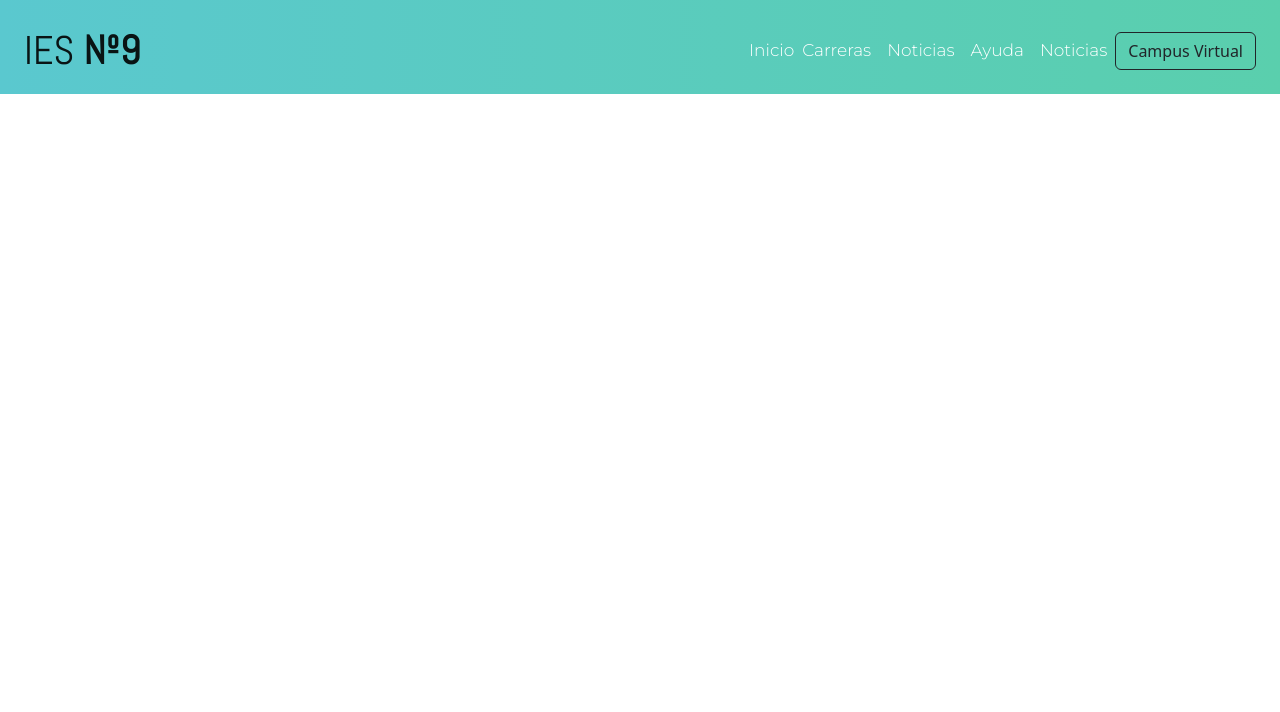
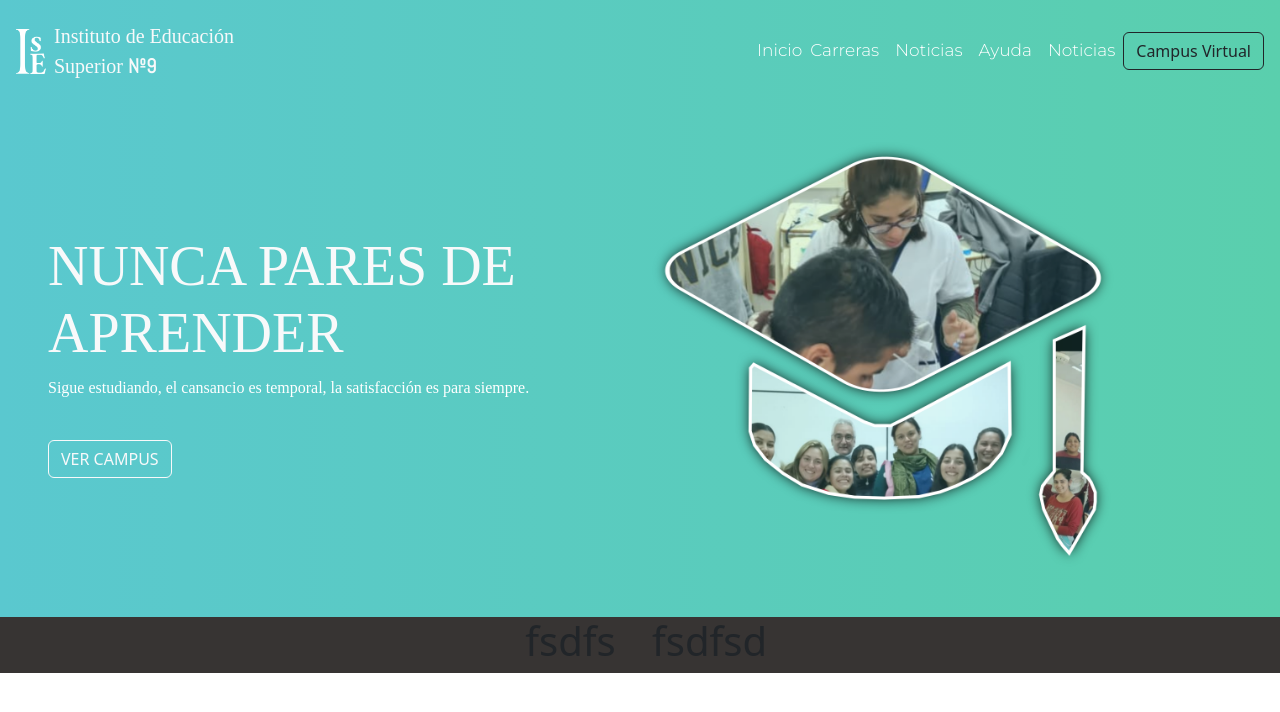
Before and after one commit to jaglux12/pagina-instituto-isp9, a PHP site: page / in a window 1280 px wide. Shown: the top 712 px of the page. Run offline with PHP 8.4, Linux system fonts and the light colour scheme; some libraries are stand-ins or nearby versions; some web fonts are replaced.

Commit message:
cambios importantes en el index

```diff
--- a/css/estilo-carreras_pagPrincipal.css
+++ b/css/estilo-instituto-presentacion.css
@@ -21,9 +21,7 @@
   height: 100%;
 }
 
-#panelBaseNombre h1{
-  font-size: 45px;
-  margin-left: 40px;
+#tituloPresentacion{
   font-family: 'Joan', serif;
 }
 
--- a/css/estilo-todasLasCarreras.css
+++ b/css/estilo-todasLasCarreras.css
@@ -1,18 +1,7 @@
 @import url('https://fonts.googleapis.com/css2?family=Open+Sans:wght@300&display=swap');
 @import url('https://fonts.googleapis.com/css2?family=Source+Sans+Pro:wght@200&display=swap');
 #panelBaseTCarreras{
-  width: 100%;
-  display: flex;
-  padding-top: 25px;
-  flex-direction: column;
   background-color: #373433 ;
-  justify-content: center;
-  align-items: center;
-  height: 1200px;
-  margin: 0 auto;
-  margin-top: 60px;
-  padding-top: 30px;
-  padding-bottom: 30px;
 }
 
 #panelBaseCarrerasHorizontal{
--- a/index.php
+++ b/index.php
@@ -16,6 +16,8 @@
 
     <!-- CSS locales -->
     <link href="css/estilo-header.css" rel="stylesheet">
+    <link href="css/estilo-instituto-presentacion.css" rel="stylesheet">
+    <link href="css/estilo-todasLasCarreras.css" rel="stylesheet">
 
     <title> Instituto de Educación Superior Nº9 </title>
 
@@ -24,11 +26,21 @@
   <body>
 
 
-    <header>
+    <header  id="panelNav">
       <?php
         require 'references/header.php'
        ?>
+       <?php
+        require 'references/section_header.php'
+       ?>
     </header>
+
+    <!-- Panel de carreras -->
+    <section id="panelBaseTCarreras">
+      <?php
+        require 'references/articulo_carreras.php'
+       ?>
+    </section>
 
     <!-- JQuery -->
     <script
--- /dev/null
+++ b/references/articulo_carreras.php
@@ -0,0 +1,12 @@
+<div class="container-fluid d-flex justify-content-center">
+
+  <div class="row">
+    <div class="col-md-6">
+      <h1>fsdfs</h1>
+    </div>
+    <div class="col-md-6">
+      <h1>fsdfsd</h1>
+    </div>
+  </div>
+
+</div>
--- a/references/header.php
+++ b/references/header.php
@@ -1,7 +1,10 @@
 
-<nav class="navbar navbar-expand-sm navbar-light pt-3 px-4 justify-content-between" id="panelNav">
+<nav class="navbar navbar-expand-md navbar-light pt-3 px-3 justify-content-between">
 
-  <a href="index.php" class="navbar-brand fs-1" id="tituloMenuDesplegable"> IES <strong><label>Nº9</label></strong>  </a>
+  <a href="index.php" class="navbar-brand fs-1 d-xs-block d-md-none" id="tituloMenuDesplegable"> IES <strong><label >Nº9</label></strong>  </a>
+
+  <img src="img/logo_ies.png" width="30px" height="45px"class="d-none d-md-block">
+  <a href="index.php" class="navbar-brand text-light fs-5 d-none d-md-block ms-2" id="tituloPresentacion"> Instituto de Educación <br> Superior <strong><label id="tituloMenuDesplegable" >Nº9</label></strong>  </a>
 
   <!-- Botón que se muestra cuando la barra de navegación de colapsa -->
   <button type="button" class="navbar-toggler rounded bg-dark border-transparent" data-bs-toggle="offcanvas"
@@ -9,7 +12,7 @@
     <img src="img/bootstrap-icons-1.9.1/list.svg" width="50" height="50">
   </button>
 
-  <div class="offcanvas offcanvas-top d-xs-block d-sm-none h-75" tabindex="-1" id="panelDesplegable">
+  <div class="offcanvas offcanvas-top d-sm-block d-md-none h-75" tabindex="-1" id="panelDesplegable">
 
     <div class="offcanvas-header bg-dark">
       <h5 class="offcanvas-title ps-3 fs-1 text-white" id="tituloMenuDesplegable">Menu</h5>
@@ -23,20 +26,44 @@
             <div class="col-6 d-flex justify-content-center align-items-center rounded">
               <button type="button" name="button" class="btn btn-outline-info btn-lg d-flex justify-content-center align-items-center
                                                          flex-column w-100 text-light">
-                  <img src="img/iconos/libro.png" class="w-50 h-50">
-                  <label id="itemsBarraDesplegable" class="mt-1">Carreras</label>
+                  <img src="img/bootstrap-icons-1.9.1/journal-bookmark-fill.svg" style="filter: invert(1);" class="w-25 h-25">
+                  <label id="itemsBarraDesplegable" class="mt-1 fs-5">Carreras</label>
               </button>
             </div>
 
-            <div class="col-5 d-flex justify-content-center align-items-center rounded">
-              <button type="button" name="button" class="btn btn-outline-info btn-lg d-flex justify-content-center align-items-center
+            <div class="col-6 d-flex justify-content-center align-items-center rounded">
+              <button type="button" name="button" class="btn btn-outline-warning btn-lg d-flex justify-content-center align-items-center
                                                          flex-column w-100 text-light">
-                  <img src="img/iconos/libro.png" class="w-50 h-50">
-                  <label id="itemsBarraDesplegable" class="mt-1">Carreras</label>
+                  <img src="img/bootstrap-icons-1.9.1/newspaper.svg" style="filter: invert(1);" class="w-25 h-25">
+                  <label id="itemsBarraDesplegable" class="mt-1 fs-5">Noticias</label>
               </button>
             </div>
 
         </div>
+
+        <div class="row justify-content-between mt-3">
+
+            <div class="col-12 d-flex justify-content-center align-items-center rounded">
+              <button type="button" name="button" class="btn btn-outline-secondary btn-lg d-flex justify-content-center align-items-center
+                                                         flex-column w-100 text-light">
+                  <img src="img/bootstrap-icons-1.9.1/question-square-fill.svg" style="filter: invert(1);" class="w-25 h-25">
+                  <label id="itemsBarraDesplegable" class="mt-1 fs-5">Ayuda</label>
+              </button>
+            </div>
+
+        </div>
+
+        <div class="row justify-content-between mt-3">
+
+            <div class="col-12 d-flex justify-content-center align-items-center rounded">
+              <button type="button" name="button" class="btn btn-primary btn-lg d-flex justify-content-center align-items-center
+                                                         flex-column w-100 text-light">
+                  <label id="itemsBarraDesplegable" class="mt-1 fs-5">Campus Virtual</label>
+              </button>
+            </div>
+
+        </div>
+
       </div>
     </div>
 
--- /dev/null
+++ b/references/section_header.php
@@ -0,0 +1,12 @@
+<div class="container-fluid mt-5 pb-5">
+    <div class="row d-flex justify-content-center align-items-center">
+      <div class="col-md-6 d-flex align-items-start flex-column px-5">
+        <h1 class="display-4 text-light" id="tituloPresentacion">NUNCA PARES DE APRENDER</h1>
+        <p class="text-white" id="tituloPresentacion">Sigue estudiando, el cansancio es temporal, la satisfacción es para siempre.</p>
+        <button type="button" class="btn btn-outline-light mt-4">VER CAMPUS</button>
+      </div>
+      <div class="col-md-6 d-none d-md-block d-flex justify-content-center align-items-center">
+        <img src="img/logo_index_i.png" width="75%" height="75%">
+      </div>
+    </div>
+</div>
```
